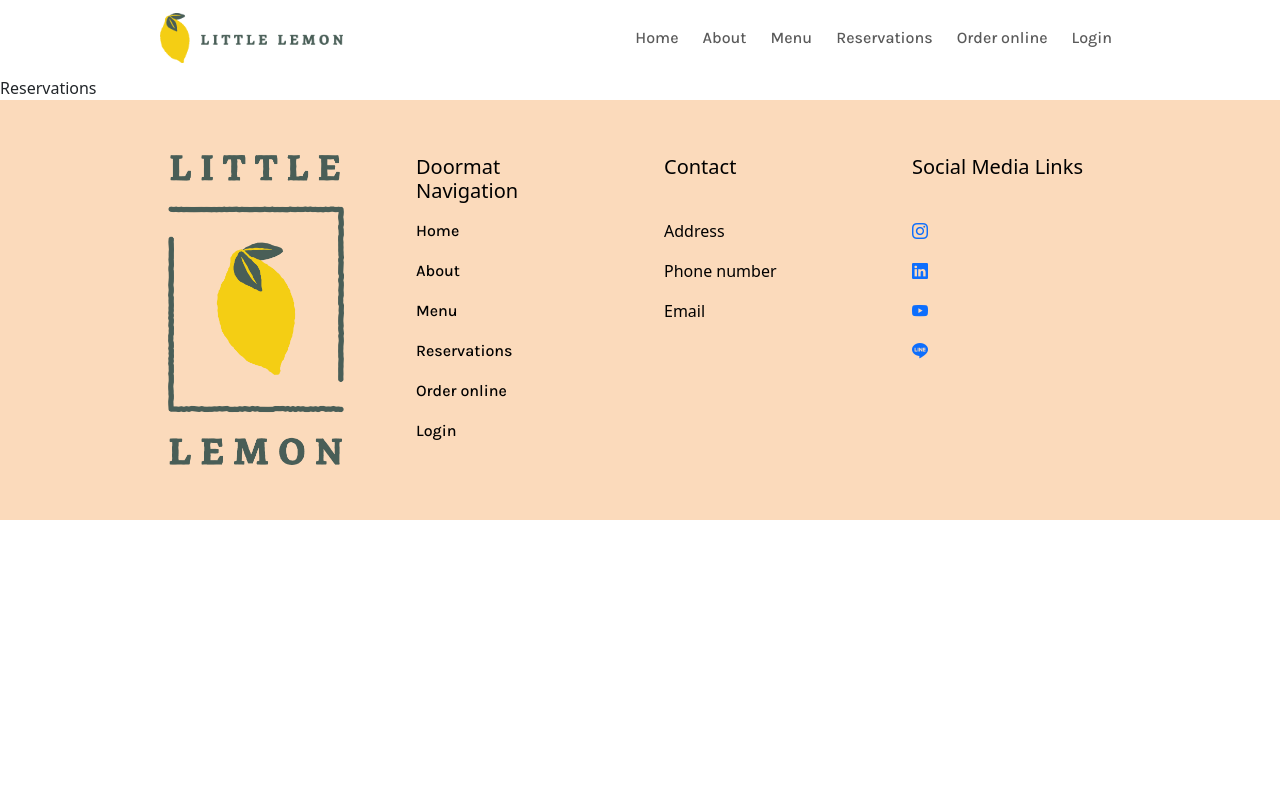
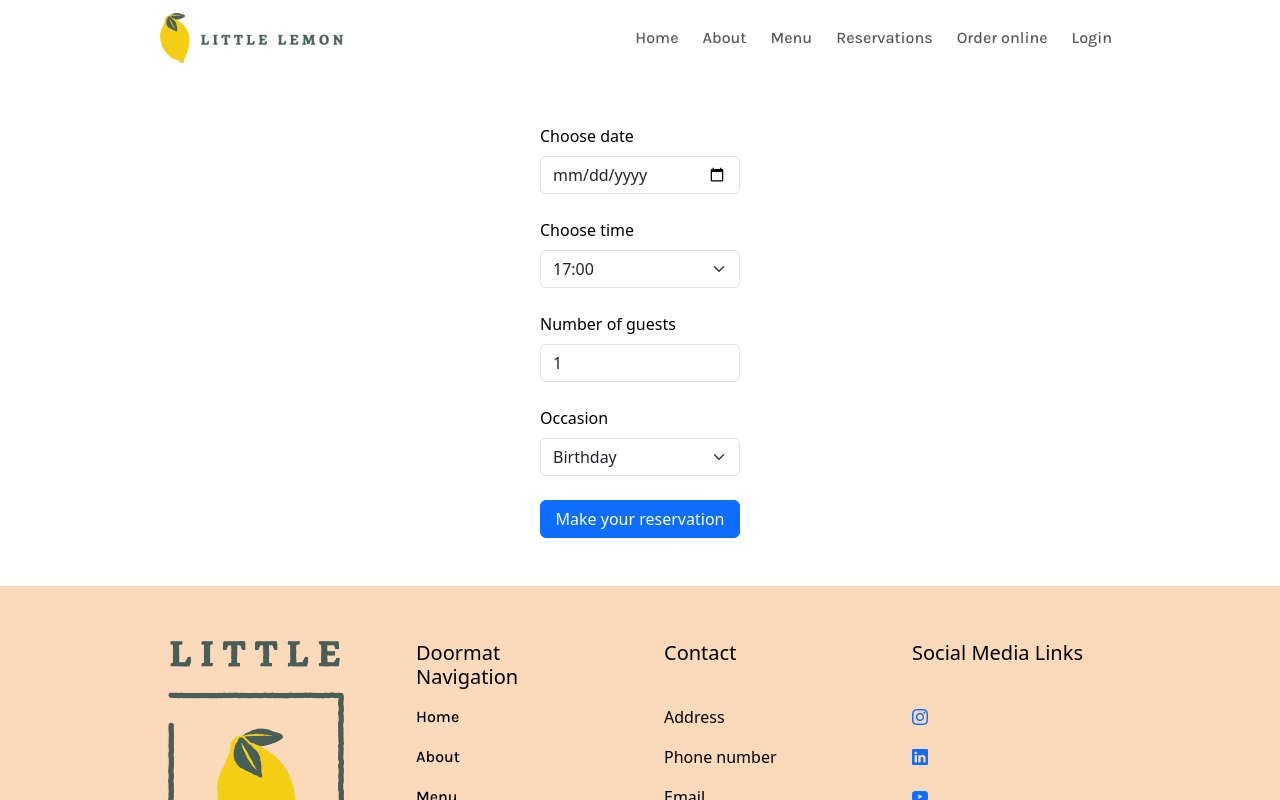
Before and after one commit to kai512bytes/project-lemon, a React (Vite) app: page /reservations in a window 1280 px wide. Shown: the top 800 px of the page. Built offline with nearby package versions, Linux system fonts and the light colour scheme; a web font is replaced by a local one.

Commit message:
update reservation, footer components and install modules

```diff
--- a/package.json
+++ b/package.json
@@ -12,10 +12,12 @@
   "dependencies": {
     "bootstrap": "^5.3.8",
     "bootstrap-icons": "^1.13.1",
+    "formik": "^2.4.6",
     "react": "^19.1.1",
     "react-bootstrap": "^2.10.10",
     "react-dom": "^19.1.1",
-    "react-router-dom": "^7.9.1"
+    "react-router-dom": "^7.9.1",
+    "yup": "^1.7.1"
   },
   "devDependencies": {
     "@eslint/js": "^9.33.0",
--- a/src/components/Footer.jsx
+++ b/src/components/Footer.jsx
@@ -23,6 +23,7 @@ export default function Footer() {
     ]
 
     return(
+        <footer>
             <SectionGeneric height="420px" bgColor="bg-secondary-2">
                 <Container fluid="lg" className="h-100 text-black px-2 content-w-f d-flex align-items-center">
                     <Row className="w-100 d-flex justify-content-between gap-5">
@@ -68,5 +69,6 @@ export default function Footer() {
                     </Row>
                 </Container>
             </SectionGeneric>
+        </footer>
     )
 }
--- a/src/components/Reservations.jsx
+++ b/src/components/Reservations.jsx
@@ -1,5 +1,85 @@
+import { useState } from "react";
+import SectionGeneric from "../modules/SectionGeneric";
+import {Form, Container, Button} from 'react-bootstrap';
+import {Formik, useFormik} from 'formik';
+import * as Yup from 'yup';
+
 export default function Reservations() {
+
+    const availableTimes = ["17:00", "18:00", "19:00", "20:00", "21:00", "22:00"];
+
+    const {values, errors, touched, getFieldProps, handleSubmit} = useFormik({
+        initialValues: {
+            date: "",
+            time: "17:00",
+            guestNum: "1",
+            occasion: "Birthday"
+        },
+        onSubmit: (values) => {
+            console.log("Success", values);
+        },
+        validationSchema: Yup.object({
+            date: Yup.string().required()
+        })
+    })
+
     return(
-        <div>Reservations</div>
+        <SectionGeneric>
+            <Container fluid="lg" className="text-black px-2 content-w-f w-100">
+                <Form
+                    className="d-flex flex-column gap-4 mx-auto my-5"
+                    style={{maxWidth: "200px"}}
+                    noValidate
+                    onSubmit={handleSubmit}
+                >
+                    <Form.Group>
+                        <Form.Label htmlFor="res-date">Choose date</Form.Label>
+                        <Form.Control
+                            id="res-date"
+                            name="res-date"
+                            type="date"
+                            {...getFieldProps("date")}
+                            isInvalid={!!errors.date && touched.date}
+                        />
+                        <Form.Control.Feedback type="invalid">Please select date</Form.Control.Feedback>
+                    </Form.Group>
+                    <Form.Group>
+                        <Form.Label htmlFor="res-time">Choose time</Form.Label>
+                        <Form.Select
+                            id="res-time"
+                            name="res-time"
+                            {...getFieldProps("time")}
+                        >
+                            {availableTimes.map((time) => (
+                                <option key={time} value={time}>{time}</option>
+                            ))}
+                        </Form.Select>
+                    </Form.Group>
+                    <Form.Group>
+                        <Form.Label htmlFor="guests">Number of guests</Form.Label>
+                        <Form.Control
+                            type="number"
+                            min="1"
+                            max="10"
+                            id="guests"
+                            name="guests"
+                            {...getFieldProps("guestNum")}
+                        />
+                    </Form.Group>
+                    <Form.Group>
+                        <Form.Label htmlFor="occasion">Occasion</Form.Label>
+                        <Form.Select
+                            id="occasion"
+                            name="occasion"
+                            {...getFieldProps("occasion")}
+                        >
+                            <option>Birthday</option>
+                            <option>Anniversary</option>
+                        </Form.Select>
+                    </Form.Group>
+                    <Button type="submit">Make your reservation</Button>
+                </Form>
+            </Container>
+        </SectionGeneric>
     )
 }
```
Also changed, not shown: 1 other file (tests, documents, lock files or other folders). Lines whose indentation alone changed are shown as unchanged.
